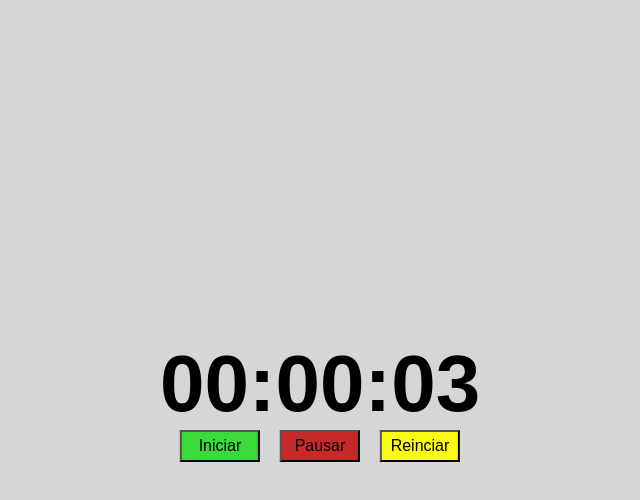
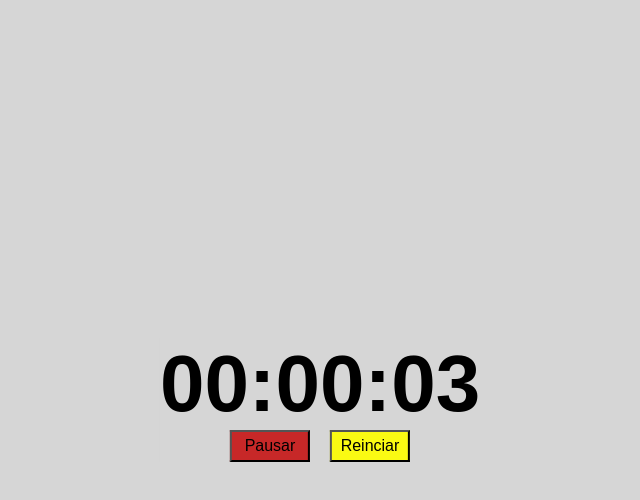
Before and after one commit to Dev-RafaelWatanabe/Stopwatch, a plain HTML site: page index.html in a window 1280 px wide. Both pictures are taken after a click on the button "Iniciar". Shown: the whole page, without its empty margins (320-960 px from the left). Drawn offline with Linux system fonts and the light colour scheme.

Commit message:
anything

```diff
--- a/index.html
+++ b/index.html
@@ -14,8 +14,8 @@
             <h1 id="stopwatch">00:00:00</h1>
         </div>
         <div id="buttons">
-            <button class="start" onclick="start()">Iniciar</button>
-            <button class="pause" onclick="pause()">Pausar</button>
+            <button id="start" onclick="start()">Iniciar</button>
+            <button id="pause" onclick="pause()">Pausar</button>
             <button class="redefined" onclick="redefined()">Reinciar</button>
         </div>
         <script src="index.js"></script>
--- a/index.js
+++ b/index.js
@@ -14,10 +14,14 @@ function digits(digit) {
 
 }
 
+
 function start() {
     if (interval) {
         return
     };
+
+    document.getElementById("start").style.display = 'none';
+    document.getElementById("pause").style.display = 'inline';
 
     interval = setInterval(stopwatch, 1000);
     stopwatch()
@@ -26,6 +30,10 @@ function start() {
 function pause() {
     clearInterval(interval);
     interval= null;
+
+    document.getElementById("start").style.display = 'inline';
+    document.getElementById("pause").style.display = 'none';
+
 }
 
 function redefined() {
--- a/styles.css
+++ b/styles.css
@@ -23,18 +23,19 @@ button:hover {
     cursor: pointer;
 }
 
-.start {
+#start {
     background: rgb(57, 218, 57);
     margin-right: 1rem;
     height: 2rem;
     width: 5rem;
 }
 
-.pause {
+#pause {
     background: rgb(199, 40, 40);
     margin-right: 1rem;
     height: 2rem;
     width: 5rem;
+    display: none;
 }
 
 .redefined {
```
